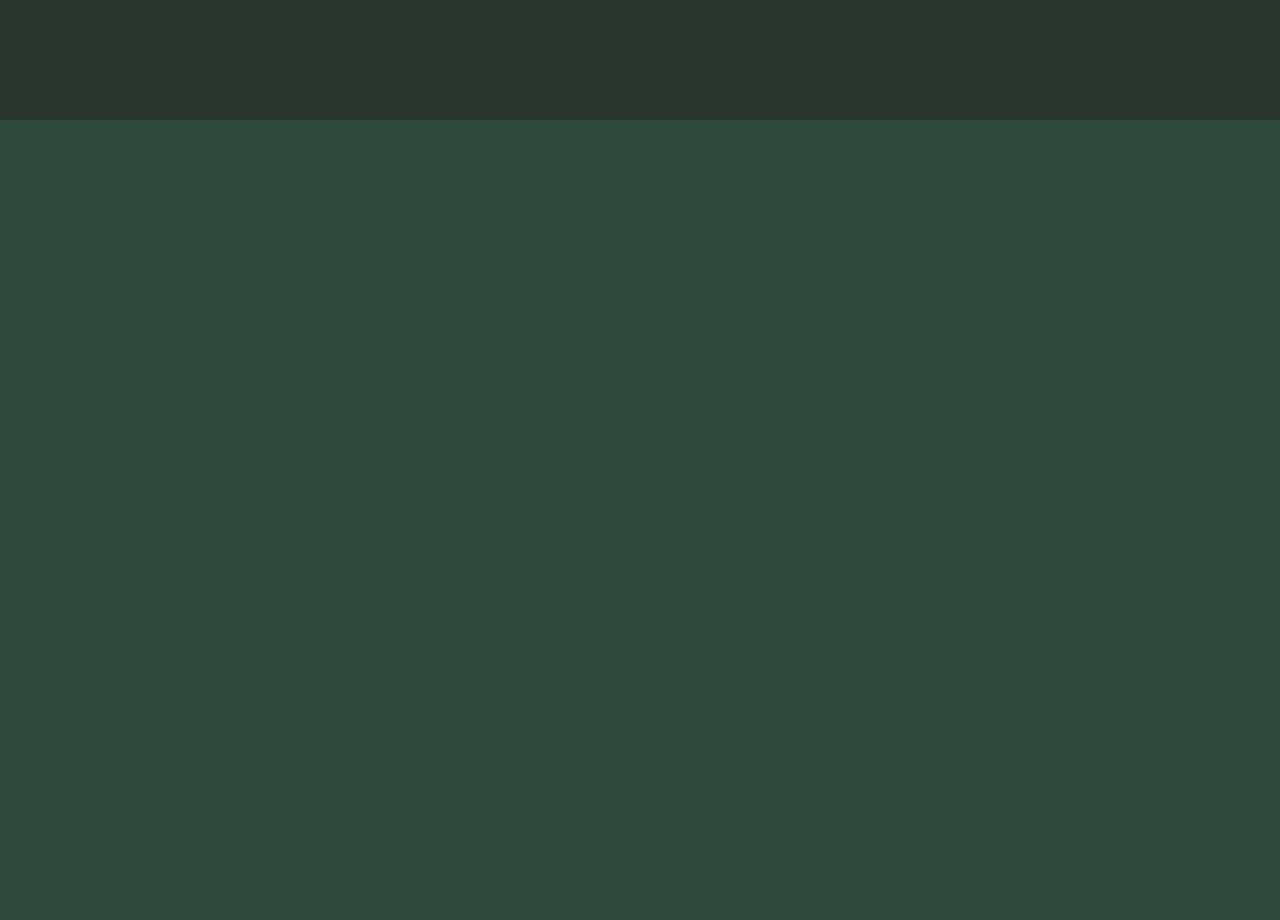
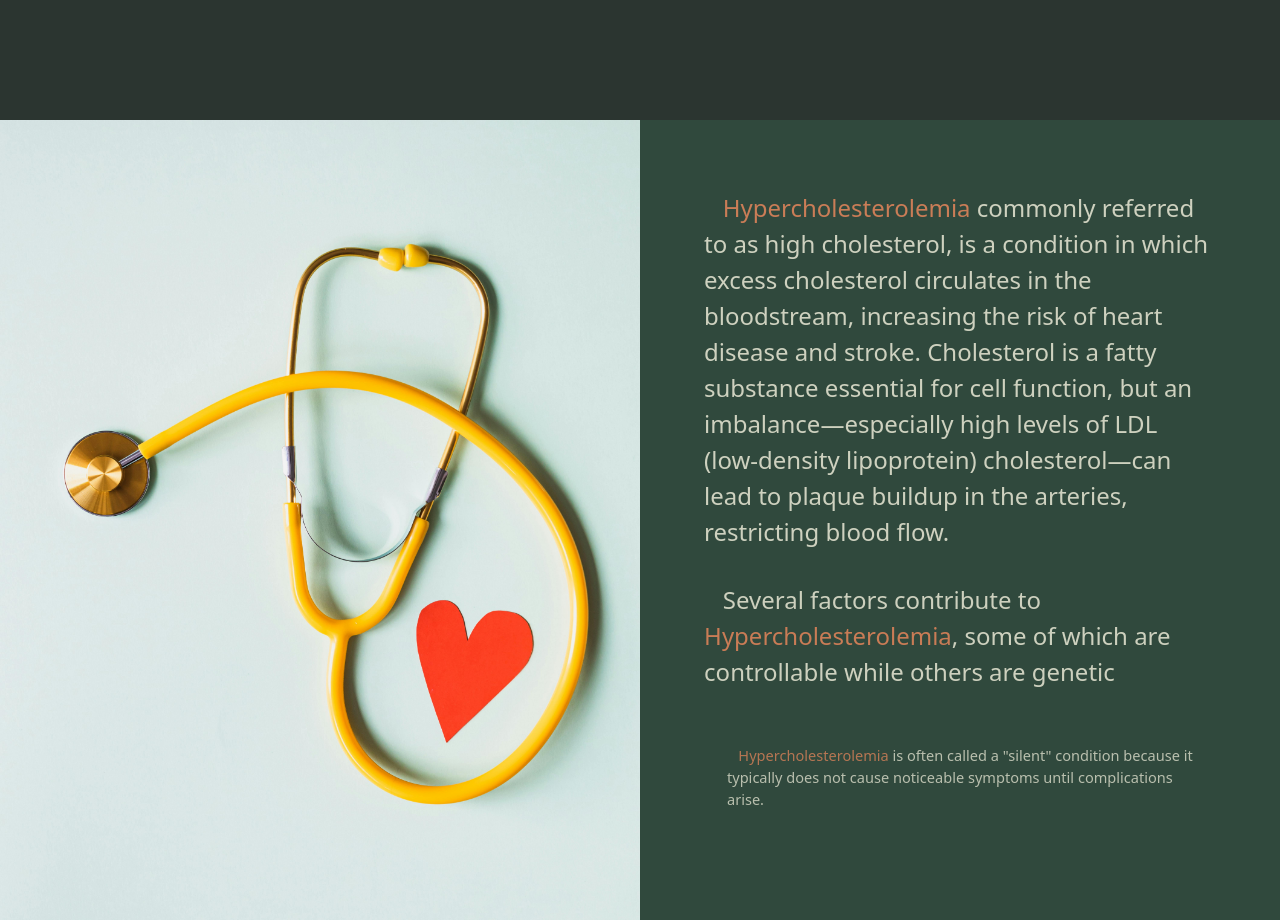
Before and after one commit to Luke1836/AsclepiusAI, a Next.js app: page / in a window 1280 px wide. Shown: the part 2280-3200 px from the top of the page. Built offline with nearby package versions, Linux system fonts and the light colour scheme.

Commit message:
Health section added

```diff
--- a/app/Components/health.js
+++ b/app/Components/health.js
@@ -1,13 +1,36 @@
+"use client";
+import Link from 'next/link';
+import { FontAwesomeIcon } from '@fortawesome/react-fontawesome'
+import { faBars } from '@fortawesome/free-solid-svg-icons'
+
+
 export default function HealthPage()
 {
   return (
-    <section className="w-full h-svh bg-[#30493D] flex flex-row">
-      <div className="w-[35vw] h-svh">
-
+    <section className="w-full h-svh bg-[#30493D] flex flex-col md:flex-row overflow-hidden">
+      <div className="w-full md:w-[50%] h-[5rem] md:h-[100vh] grid place-content-center">
+        <p className="flex flex-row gap-4 items-center md:hidden">
+          <FontAwesomeIcon icon={ faBars } size="2xl" className="text-[#CED1BF] translate-y-1 hidden md:block" />
+          <span className="text-[#CED1BF] capitalize text-[3rem]">Health</span>
+        </p>
+        <div className="hidden md:block w-full h-full" >
+            <img src='/Photo-mini-project.jpg' alt='health' loading='lazy' className='w-full h-full object-fill'/>
+        </div>
       </div>
 
-      <div className="w-[65vw] h-svh">
-
+      <div className='md:w-[50%] w-full h-[90vh] md:h-[100vh] flex flex-col items-center justify-start md:justify-center gap-8'>
+          <p className='w-[80%] text-[#CED1BF] text-[1rem] lg:text-[1.5rem] autoShow'>
+            &nbsp;&nbsp;&nbsp;<span className='text-[#CA7D57]'>Hypercholesterolemia</span> commonly referred to as high cholesterol, is a condition in which excess cholesterol circulates in the bloodstream, increasing the risk of heart disease and stroke. Cholesterol is a fatty substance essential for cell function, but an imbalance—especially high levels of LDL (low-density lipoprotein) cholesterol—can lead to plaque buildup in the arteries, restricting blood flow.
+          </p>
+          <p className='text-[#CED1BF] w-[80%] text-[1rem] lg:text-[1.5rem] hidden md:block autoShow'>
+            &nbsp;&nbsp;&nbsp;Several factors contribute to <span className='text-[#CA7D57]'>Hypercholesterolemia</span>, some of which are controllable while others are genetic
+          </p>
+          <p className='text-[#CED1BF] w-[80%] autoShow'>
+            &nbsp;&nbsp;&nbsp;<span className='text-[#CA7D57]'>Hypercholesterolemia</span> is often called a "silent" condition because it typically does not cause noticeable symptoms until complications arise.
+          </p>
+          <p className='text-[#CED1BF] w-[80%] autoShow'>
+            Want to learn more: <Link href='\hypercholesterolemia'>Click Here!</Link>
+          </p>
       </div>
     </section>
   )
--- a/app/globals.css
+++ b/app/globals.css
@@ -127,6 +127,7 @@ button {
   position: relative;
 }
 
+
 @media screen and (max-width: 600px) {
   .section-1 {
     perspective: 3px;
```
Also changed, not shown: public/Photo-mini-project.jpg (added).
